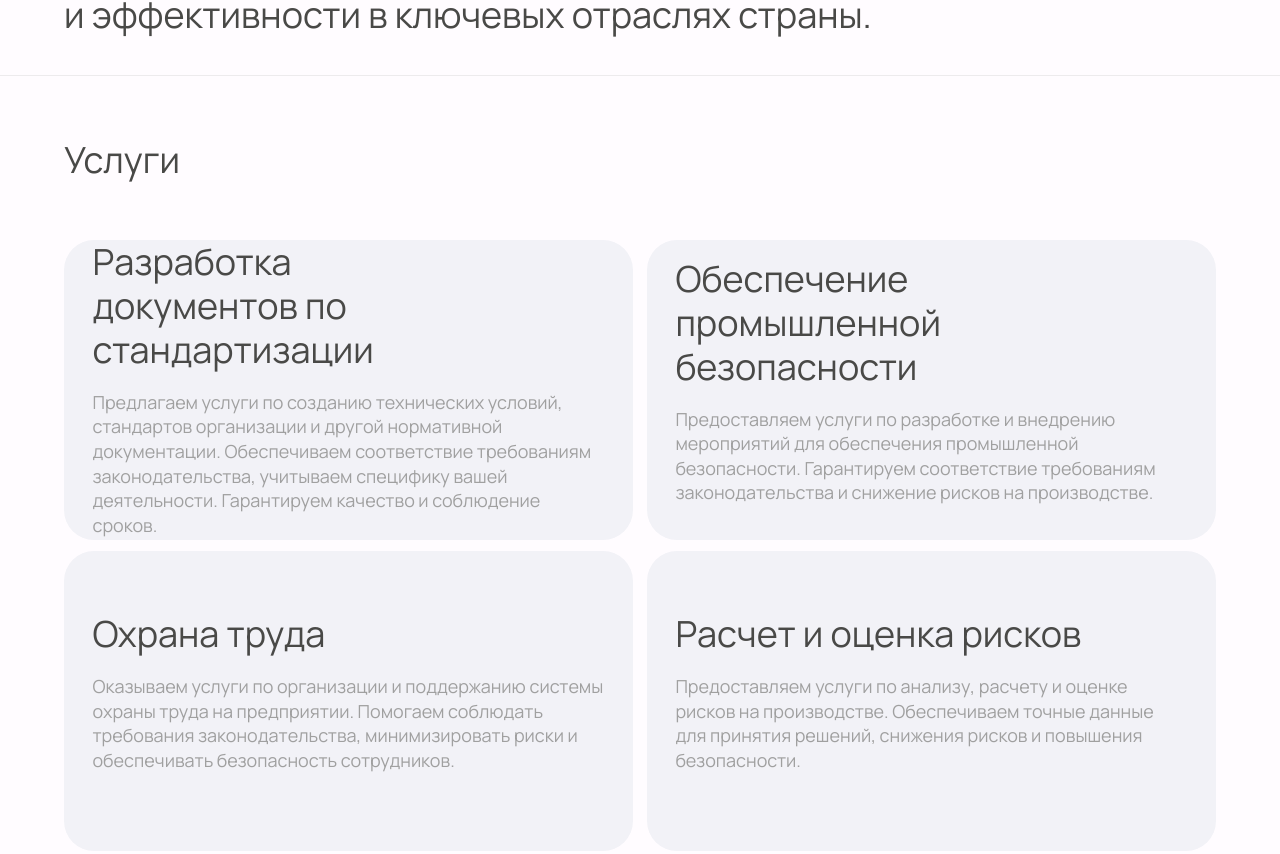
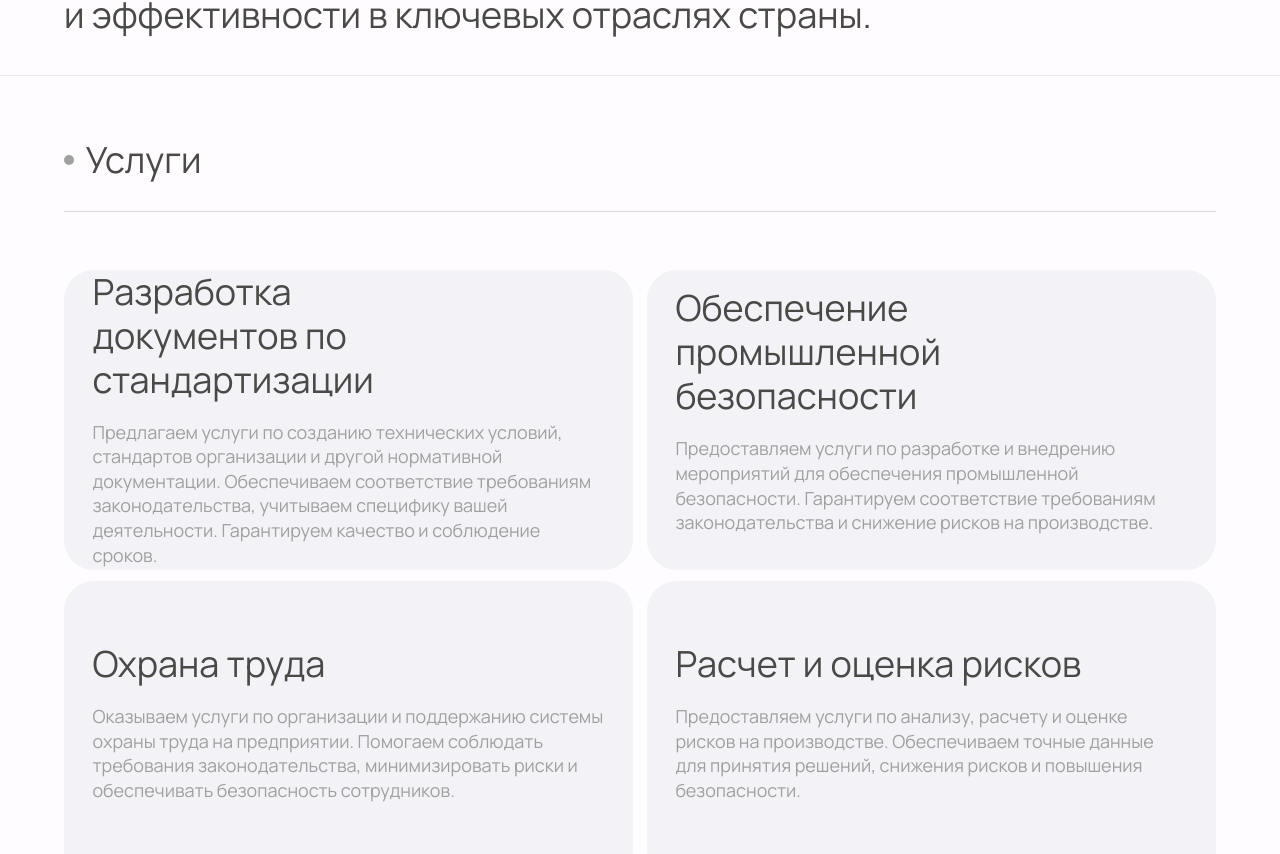
Before and after one commit to DonJuvn/STIA, a React (Create React App) app: page / in a window 1280 px wide. Shown: the part 1232-2086 px from the top of the page. Built offline with nearby package versions, Linux system fonts and the light colour scheme.

Commit message:
services title

```diff
--- a/src/components/services.jsx
+++ b/src/components/services.jsx
@@ -1,5 +1,4 @@
 import React, { useState, useEffect, useRef } from "react";
-
 const servicesData = [
    {
       id: 1,
@@ -51,7 +50,6 @@ const servicesData = [
    },
 ];
 
-
 const Services = () => {
    const [currentIndex, setCurrentIndex] = useState(0);
    const servicesContainerRef = useRef(null);
@@ -78,11 +76,11 @@ const Services = () => {
    return (
       <div id="services">
          <div className="container">
-            <h1 id="title">Услуги</h1>
-            <div
-               className="services"
-               ref={servicesContainerRef}
-            >
+            <div className="title">
+               <div className="dot"></div>
+               <h1 id="title">Услуги</h1>
+            </div>
+            <div className="services" ref={servicesContainerRef}>
                {servicesData.map((service, index) => (
                   <div className="item" key={service.id}>
                      <div className="container">
```
